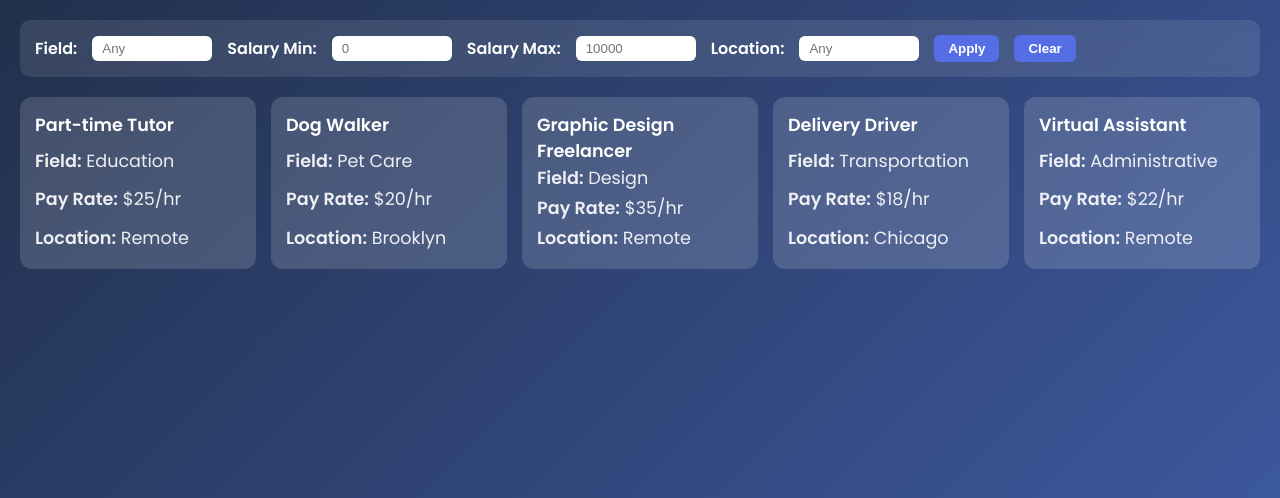
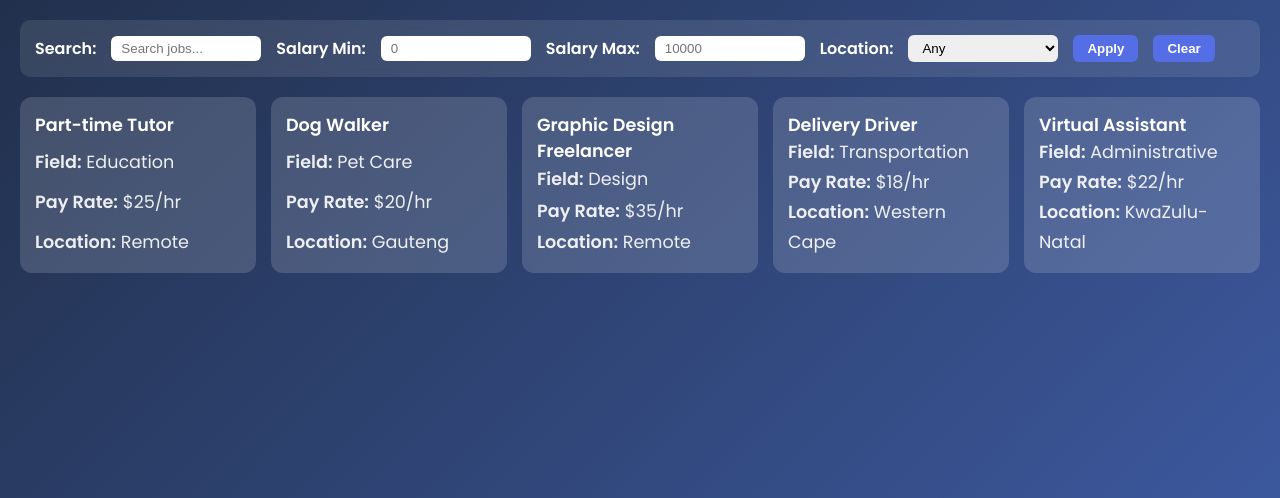
Before and after one commit to dead-dreammer/job-matching-, a Flask app: page /employee/informal/browse in a window 1280 px wide. Shown: the part 172-670 px from the top of the page. Run offline with Flask 3, Linux system fonts and the light colour scheme; parts of the project's set-up code (start-up, migrations or seed data) failed here and were passed over.

Commit message:
bread is bread

```diff
--- a/templates/EmployerInformalDisplay.html
+++ b/templates/EmployerInformalDisplay.html
@@ -64,12 +64,13 @@
     font-weight: bold;
   }
 
-  .filter-bar input {
+  .filter-bar input,
+  .filter-bar select {
     padding: 5px 10px;
     border-radius: 6px;
     border: none;
     outline: none;
-    width: 120px;
+    width: 150px;
   }
 
   .filter-bar button {
@@ -127,9 +128,6 @@
     display: block;
   }
 
-
-
-
   @media (max-width: 1200px) {
     .grid {
       grid-template-columns: repeat(3, 1fr);
@@ -161,8 +159,8 @@
 </div>
 
 <div class="filter-bar">
-  <label for="filterField">Field:</label>
-  <input type="text" id="filterField" placeholder="Any">
+  <label for="filterSearch">Search:</label>
+  <input type="text" id="filterSearch" placeholder="Search jobs...">
 
   <label for="filterSalaryMin">Salary Min:</label>
   <input type="number" id="filterSalaryMin" placeholder="0">
@@ -171,7 +169,19 @@
   <input type="number" id="filterSalaryMax" placeholder="10000">
 
   <label for="filterLocation">Location:</label>
-  <input type="text" id="filterLocation" placeholder="Any">
+  <select id="filterLocation">
+    <option value="">Any</option>
+    <option value="Eastern Cape">Eastern Cape</option>
+    <option value="Free State">Free State</option>
+    <option value="Gauteng">Gauteng</option>
+    <option value="KwaZulu-Natal">KwaZulu-Natal</option>
+    <option value="Limpopo">Limpopo</option>
+    <option value="Mpumalanga">Mpumalanga</option>
+    <option value="Northern Cape">Northern Cape</option>
+    <option value="North West">North West</option>
+    <option value="Western Cape">Western Cape</option>
+    <option value="Remote">Remote</option>
+  </select>
 
   <button id="applyFilter">Apply</button>
   <button id="clearFilter">Clear</button>
@@ -187,7 +197,7 @@
 <script>
   const jobGrid = document.getElementById('jobGrid');
 
-  const filterField = document.getElementById('filterField');
+  const filterSearch = document.getElementById('filterSearch');
   const filterSalaryMin = document.getElementById('filterSalaryMin');
   const filterSalaryMax = document.getElementById('filterSalaryMax');
   const filterLocation = document.getElementById('filterLocation');
@@ -197,7 +207,7 @@
     {
       title: "Part-time Tutor",
       field: "Education",
-      salary: 25, // per hour
+      salary: 25,
       location: "Remote",
       description: "Math and Science tutoring for high school students.",
       requirements: "Strong academic background, patient teaching style."
@@ -205,15 +215,15 @@
     {
       title: "Dog Walker",
       field: "Pet Care",
-      salary: 20, // per hour
-      location: "Brooklyn",
+      salary: 20,
+      location: "Gauteng",
       description: "Walk dogs in local neighborhood, flexible schedule.",
       requirements: "Love for animals, reliable, physically fit."
     },
     {
       title: "Graphic Design Freelancer",
       field: "Design",
-      salary: 35, // per hour
+      salary: 35,
       location: "Remote",
       description: "Create social media graphics and promotional materials.",
       requirements: "Portfolio of work, knowledge of Adobe Creative Suite."
@@ -221,16 +231,16 @@
     {
       title: "Delivery Driver",
       field: "Transportation",
-      salary: 18, // per hour
-      location: "Chicago",
+      salary: 18,
+      location: "Western Cape",
       description: "Food and package delivery, choose your own hours.",
       requirements: "Valid driver's license, clean driving record."
     },
     {
       title: "Virtual Assistant",
       field: "Administrative",
-      salary: 22, // per hour
-      location: "Remote",
+      salary: 22,
+      location: "KwaZulu-Natal",
       description: "Help with emails, scheduling, and basic tasks.",
       requirements: "Organized, good communication skills."
     }
@@ -240,12 +250,18 @@
     jobGrid.innerHTML = '';
 
     let filteredJobs = jobs.filter(job => {
-      if (filters.field && filters.field.trim() !== '' &&
-          !job.field.toLowerCase().includes(filters.field.trim().toLowerCase())) return false;
+      if (filters.search && filters.search.trim() !== '') {
+        let searchTerm = filters.search.trim().toLowerCase();
+        if (
+          !job.title.toLowerCase().includes(searchTerm) &&
+          !job.field.toLowerCase().includes(searchTerm) &&
+          !job.description.toLowerCase().includes(searchTerm)
+        ) return false;
+      }
       if (filters.salaryMin != null && job.salary < filters.salaryMin) return false;
       if (filters.salaryMax != null && job.salary > filters.salaryMax) return false;
       if (filters.location && filters.location.trim() !== '' &&
-          !job.location.toLowerCase().includes(filters.location.trim().toLowerCase())) return false;
+          job.location.toLowerCase() !== filters.location.trim().toLowerCase()) return false;
 
       return true;
     });
@@ -277,7 +293,7 @@
 
   document.getElementById('applyFilter').addEventListener('click', () => {
     renderJobs({
-      field: filterField.value || null,
+      search: filterSearch.value || null,
       salaryMin: parseInt(filterSalaryMin.value) || null,
       salaryMax: parseInt(filterSalaryMax.value) || null,
       location: filterLocation.value || null
@@ -285,7 +301,7 @@
   });
 
   document.getElementById('clearFilter').addEventListener('click', () => {
-    filterField.value = '';
+    filterSearch.value = '';
     filterSalaryMin.value = '';
     filterSalaryMax.value = '';
     filterLocation.value = '';
```
